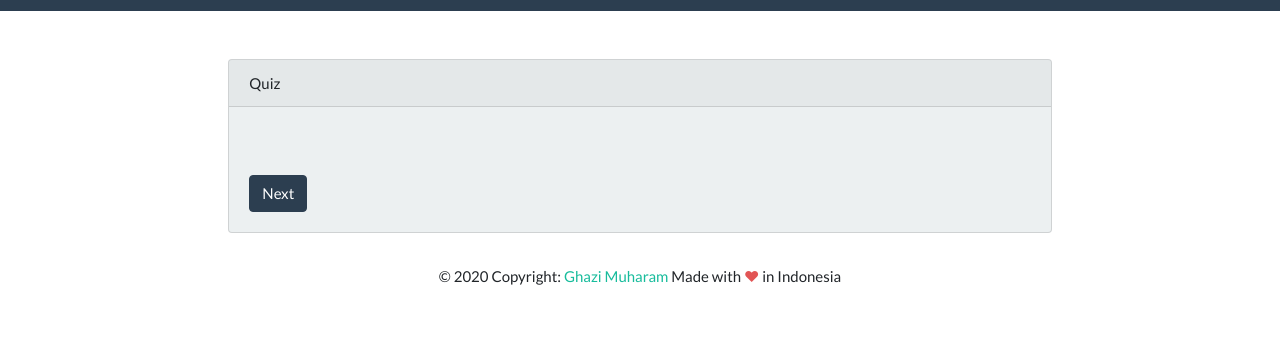
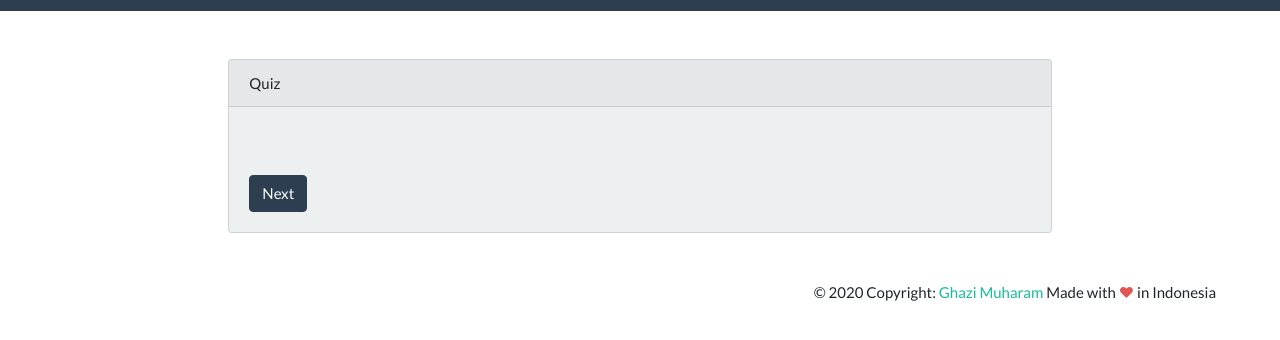
Before and after one commit to ghazimuharam/ghazimuharam.github.io, a plain HTML site: page JsQuiz/index.html in a window 1280 px wide. Shown: the part 76-416 px from the top of the page. Drawn offline with nearby package versions, Linux system fonts and the light colour scheme; no server answers.

Commit message:
added footer absolute

```diff
--- a/JsQuiz/index.html
+++ b/JsQuiz/index.html
@@ -63,17 +63,17 @@
         </div>
     </div>
 
-    <footer class="container">
-
-        <!-- Copyright -->
-        <div class="footer-copyright text-center py-3">© 2020 Copyright:
-            <a href="https://ghzmhrm.dev/"> Ghazi Muharam</a>
-            <style>.heart{color:#e25555;}</style>
-            Made with <span class="heart">❤</span> in Indonesia
-        </div>
-        <!-- Copyright -->
-
-    </footer>
+    <div class="navbar absolute-bottom mx-5">
+        <ul class="navbar-nav ml-auto">
+            <li class="nav-item">
+                <div class="py-3 text-center">© 2020 Copyright:
+                    <a href="https://ghzmhrm.dev/"> Ghazi Muharam</a>
+                    <style>.heart{color:#e25555;}</style>
+                    Made with <span class="heart">❤</span> in Indonesia
+                </div>
+            </li>
+        </ul>
+    </div>
 
     <script>
         var datas = [];
```
